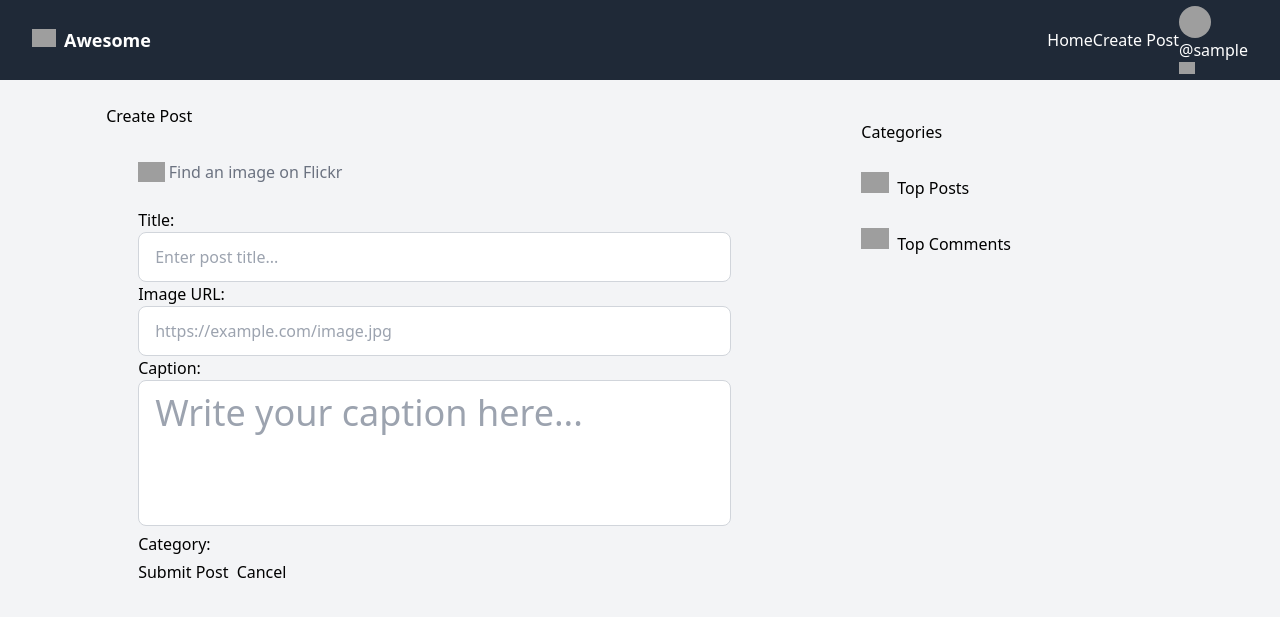
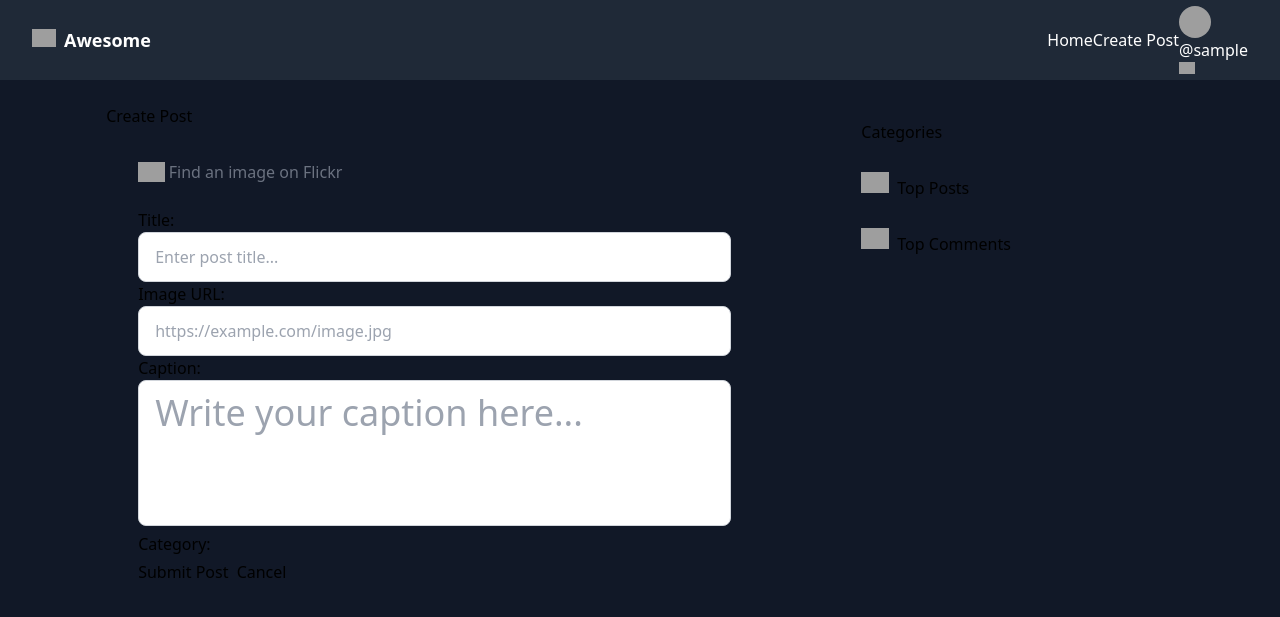
Before and after one commit to nikeshh-x/Social_App, a Django app: page /post/create/ in a window 1280 px wide. Shown: the top 617 px of the page. Run offline with Django 5.2, Linux system fonts and the light colour scheme; the visitor is signed in with stand-in values (Sample User, id 1); data that the repository does not hold is empty; some libraries are stand-ins or nearby versions; grey boxes are pictures that could not be loaded.

Commit message:
changed for staging

```diff
--- a/templates/base.html
+++ b/templates/base.html
@@ -17,7 +17,7 @@
      <link rel="stylesheet" href="{% if debug %}{% static 'css/style.css' %}{% else %}{% static 'css/style.min.css' %}{% endif %}">
 
 </head>
-<body class="bg-gray-100">
+<body class="bg-gray-900">
     {% include "includes/messages.html" %}
 {% include "includes/header.html" %}
 
```
